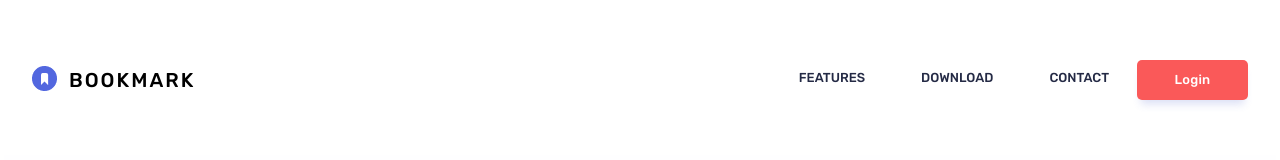
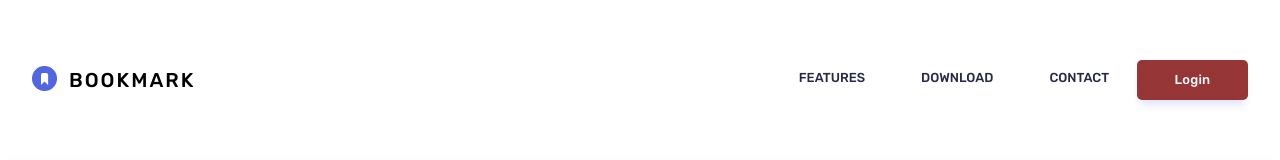
Before and after one commit to farrelputra16/dickhead, a React (Create React App) app: page / in a window 1280 px wide. In both pictures the pointer is over the button "Login". Shown: the top 160 px of the page. Built offline with nearby package versions, Linux system fonts and the light colour scheme; some icons are missing.

Commit message:
Make all buttons darker when hovering
Here is a quick solution to the issue https://github.com/seanred360/bookmark-landing-page/issues/12

You can use it if you want to.

```diff
--- a/src/index.css
+++ b/src/index.css
@@ -107,6 +107,12 @@ button {
 /* hover effect button */
 button:hover{
   cursor: pointer;
+  background-image: linear-gradient(rgb(0 0 0/40%) 0 0);
+}
+
+/* Make (dark) text white when button gets darker */
+button:hover .text-grayDark {
+  color: white;
 }
 
 section {
```
